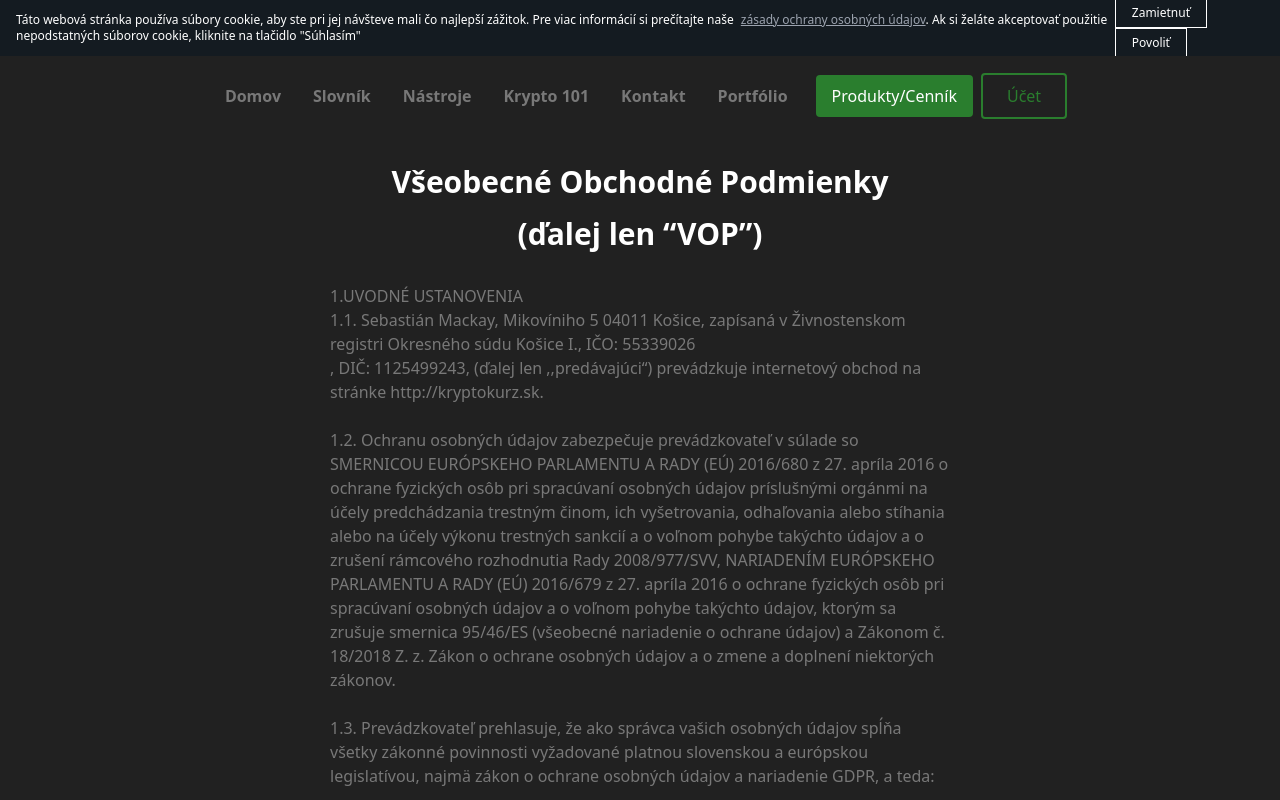
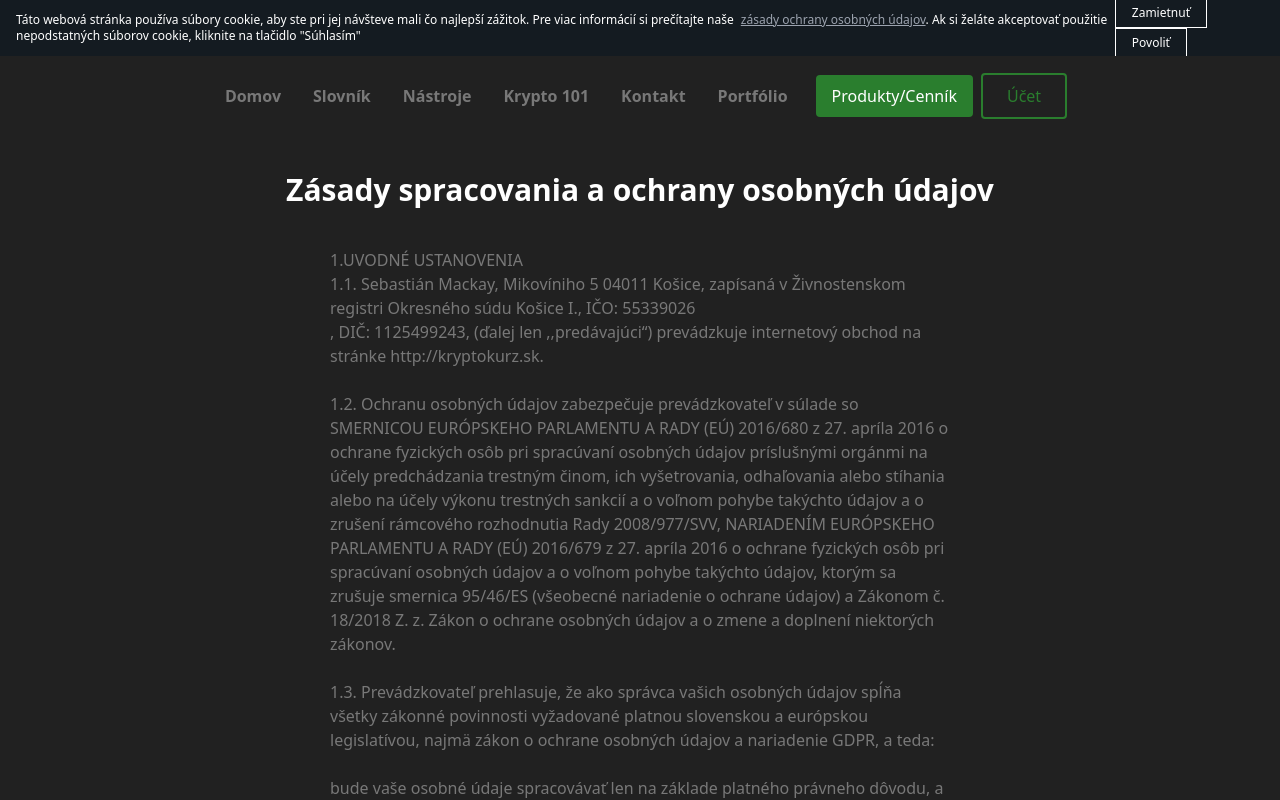
Before and after one commit to SebiMackay/sebi-landing, an Astro site: page /gdpr in a window 1280 px wide. Shown: the top 800 px of the page. Built offline with nearby package versions, Linux system fonts and the light colour scheme; Astro itself is replaced by a stand-in of ours.

Commit message:
gdpr page updated

```diff
--- a/src/pages/gdpr.astro
+++ b/src/pages/gdpr.astro
@@ -6,8 +6,7 @@ import Layout from "../layouts/Layout.astro";
 <Layout title="Kontakt">
   <CenteredContentLayout>
     <div class="flex flex-col justify-center  items-center p-4">
-        <p class="text-white text-3xl font-semibold py-2 text-center">Všeobecné Obchodné Podmienky</p>
-        <p class="text-white text-3xl font-semibold py-2 text-center">(ďalej len “VOP”)</p>
+        <p class="text-white text-3xl font-semibold py-4 text-center">Zásady spracovania a ochrany osobných údajov</p>
 
         <section class="text-kryptokurz-gray w-full lg:w-1/2 whitespace-pre-line">
             1.UVODNÉ USTANOVENIA
```
